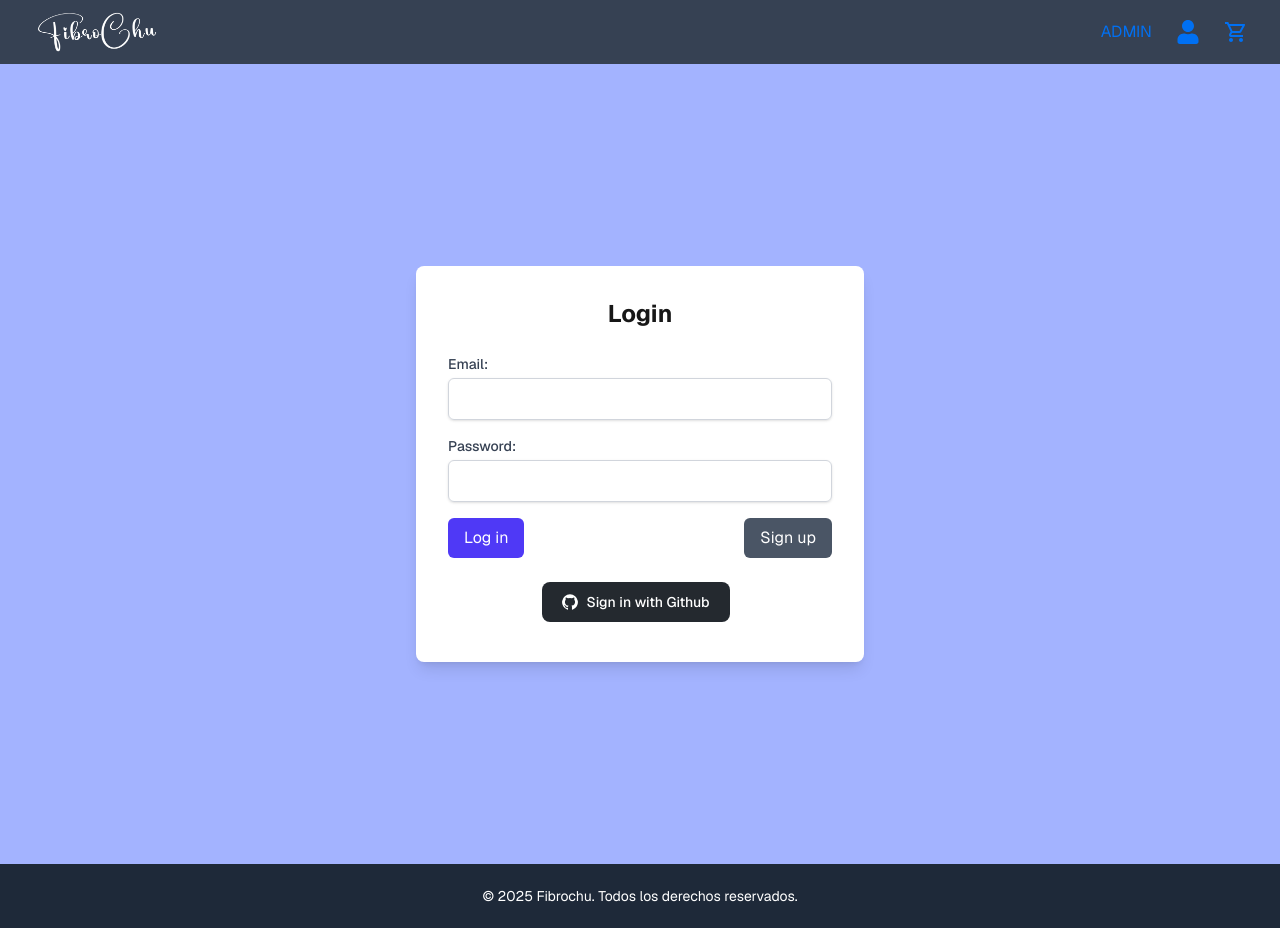
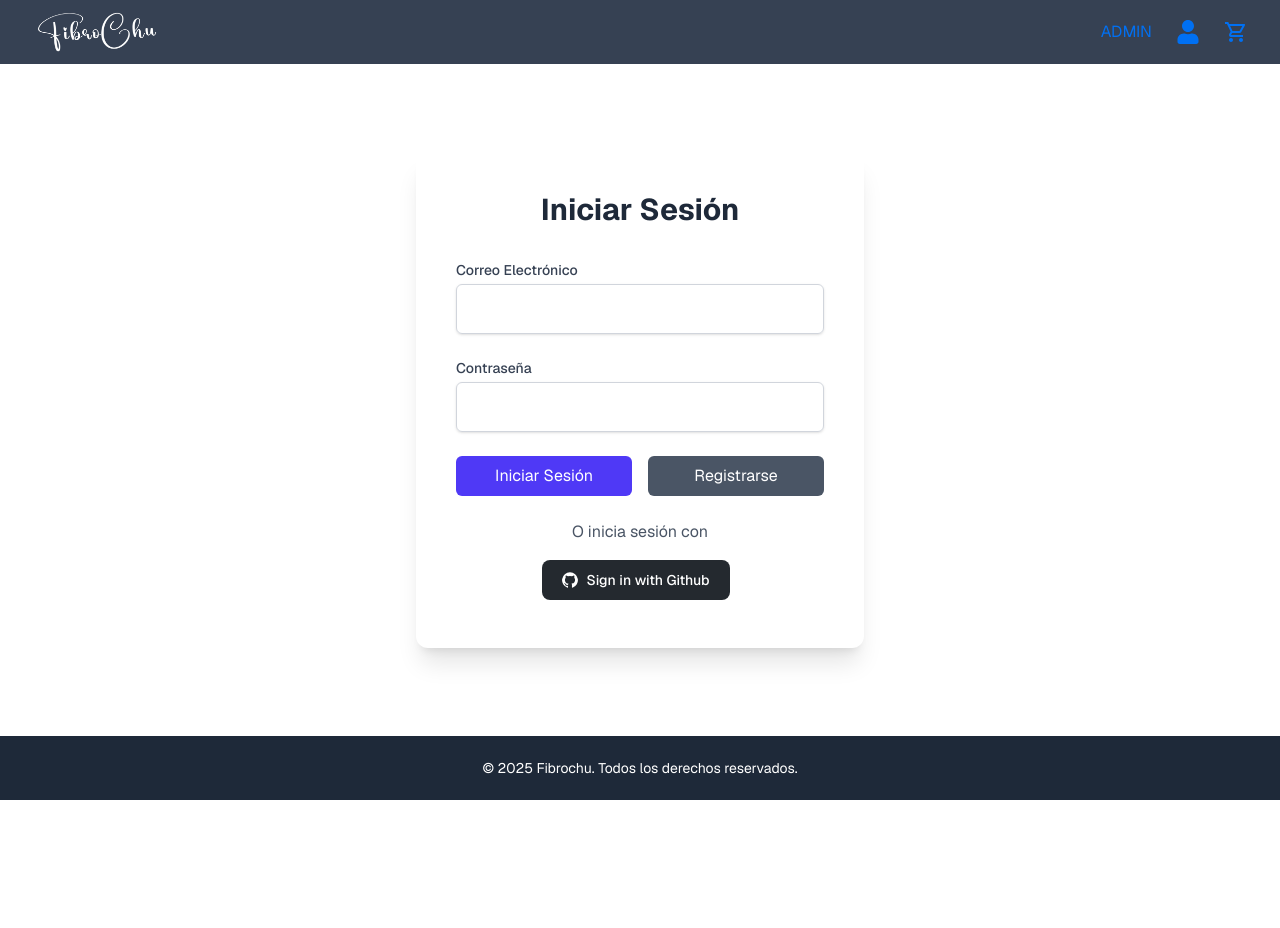
Before and after one commit to laureanojuarez/fibrochu, a Next.js app: page /login in a window 1280 px wide. After the commit the page ends 800 px from the top, so only its background shows below. Built offline with nearby package versions, Linux system fonts and the light colour scheme; no server answers.

Commit message:
Cree las preferencias de la api de mercadopago y esta funcional! Falta las webhooks

```diff
--- a/package.json
+++ b/package.json
@@ -12,6 +12,7 @@
     "@supabase/ssr": "^0.5.2",
     "@supabase/supabase-js": "^2.49.1",
     "axios": "^1.8.1",
+    "mercadopago": "^2.3.0",
     "next": "15.2.1",
     "react": "^19.0.0",
     "react-dom": "^19.0.0",
--- /dev/null
+++ b/src/app/api/create_preference/route.js
@@ -0,0 +1,39 @@
+import { MercadoPagoConfig, Preference } from "mercadopago";
+
+const client = new MercadoPagoConfig({
+  accessToken: process.env.MP_ACCESS_TOKEN,
+});
+const preference = new Preference(client);
+
+export async function POST(request) {
+  const { items } = await request.json();
+
+  try {
+    const response = await preference.create({
+      body: {
+        items: items.map((item) => ({
+          title: item.title,
+          description: item.description,
+          quantity: item.quantity,
+          unit_price: item.unit_price,
+        })),
+        back_urls: {
+          success: "http://localhost:3000/success",
+          failure: "http://localhost:3000/failure",
+          pending: "http://localhost:3000/pending",
+        },
+        auto_return: "approved",
+      },
+    });
+
+    return new Response(JSON.stringify({ init_point: response.init_point }), {
+      status: 200,
+      headers: { "Content-Type": "application/json" },
+    });
+  } catch (error) {
+    return new Response(JSON.stringify({ error: error.message }), {
+      status: 500,
+      headers: { "Content-Type": "application/json" },
+    });
+  }
+}
--- /dev/null
+++ b/src/app/auth/confirm/route.jsx
@@ -0,0 +1,25 @@
+import { createClient } from "@/utils/supabase/server";
+import { redirect } from "next/navigation";
+
+export async function GET(request) {
+  const { searchParams } = new URL(request.url);
+  const token_hash = searchParams.get("token_hash");
+  const type = searchParams.get("type");
+  const next = searchParams.get("next") ?? "/";
+
+  if (token_hash && type) {
+    const supabase = await createClient();
+
+    const { error } = await supabase.auth.verifyOtp({
+      type,
+      token_hash,
+    });
+    if (!error) {
+      // redirect user to specified redirect URL or root of app
+      redirect(next);
+    }
+  }
+
+  // redirect the user to an error page with some instructions
+  redirect("/error");
+}
--- a/src/app/carrito/page.jsx
+++ b/src/app/carrito/page.jsx
@@ -8,14 +8,13 @@ export default function Carrito() {
 
   async function handleCheckout() {
     const { data } = await axios.post(
-      "http://localhost:5000/create_preference",
+      "http://localhost:3000/api/create_preference",
       {
         items: cart.map((product) => ({
           title: product.nombre,
           description: product.descripcion,
           unit_price: product.precio,
           quantity: 1,
-          currency_id: "ARS",
         })),
       }
     );
--- a/src/app/login/actions.js
+++ b/src/app/login/actions.js
@@ -2,11 +2,10 @@
 
 import { createClient } from "@/utils/supabase/server";
 import { revalidatePath } from "next/cache";
-import { redirect } from "next/dist/server/api-utils";
-import { cookies } from "next/headers";
+import { redirect } from "next/navigation";
 
 export async function login(formData) {
-  const supabase = await createClient({ cookies });
+  const supabase = await createClient();
 
   const data = {
     email: formData.get("email"),
@@ -24,7 +23,7 @@ export async function login(formData) {
 }
 
 export async function signup(formData) {
-  const supabase = await createServer();
+  const supabase = await createClient();
 
   const data = {
     email: formData.get("email"),
--- a/src/app/login/page.jsx
+++ b/src/app/login/page.jsx
@@ -3,23 +3,25 @@ import { login, signup } from "./actions";
 
 export default function LoginPage() {
   return (
-    <section className="flex justify-center items-center h-screen bg-indigo-300">
-      <div className="bg-white p-8 rounded-lg shadow-lg w-full max-w-md">
-        <h2 className="text-2xl font-bold mb-6 text-center">Login</h2>
-        <form className="flex flex-col gap-4">
+    <section className=" flex items-center justify-center bg-gradient-to-r ">
+      <div className="bg-white rounded-xl shadow-xl p-10 max-w-md w-full">
+        <h2 className="text-3xl font-bold text-center text-gray-800 mb-8">
+          Iniciar Sesión
+        </h2>
+        <form className="space-y-6">
           <div>
             <label
               htmlFor="email"
               className="block text-sm font-medium text-gray-700"
             >
-              Email:
+              Correo Electrónico
             </label>
             <input
               id="email"
               name="email"
               type="email"
               required
-              className="mt-1 p-2 w-full border border-gray-300 rounded-md shadow-sm focus:ring-indigo-500 focus:border-indigo-500"
+              className="mt-1 p-3 w-full border border-gray-300 rounded-md shadow-sm focus:outline-none focus:ring-2 focus:ring-indigo-400"
             />
           </div>
           <div>
@@ -27,32 +29,35 @@ export default function LoginPage() {
               htmlFor="password"
               className="block text-sm font-medium text-gray-700"
             >
-              Password:
+              Contraseña
             </label>
             <input
               id="password"
               name="password"
               type="password"
               required
-              className="mt-1 p-2 w-full border border-gray-300 rounded-md shadow-sm focus:ring-indigo-500 focus:border-indigo-500"
+              className="mt-1 p-3 w-full border border-gray-300 rounded-md shadow-sm focus:outline-none focus:ring-2 focus:ring-indigo-400"
             />
           </div>
-          <div className="flex justify-between items-center">
+          <div className="flex gap-4">
             <button
+              type="submit"
               formAction={login}
-              className="bg-indigo-600 text-white py-2 px-4 rounded-md hover:bg-indigo-700 focus:outline-none focus:ring-2 focus:ring-indigo-500 focus:ring-offset-2"
+              className="flex-1 py-2 px-4 bg-indigo-600 text-white rounded-md hover:bg-indigo-700 transition-colors"
             >
-              Log in
+              Iniciar Sesión
             </button>
             <button
+              type="submit"
               formAction={signup}
-              className="bg-gray-600 text-white py-2 px-4 rounded-md hover:bg-gray-700 focus:outline-none focus:ring-2 focus:ring-gray-500 focus:ring-offset-2"
+              className="flex-1 py-2 px-4 bg-gray-600 text-white rounded-md hover:bg-gray-700 transition-colors"
             >
-              Sign up
+              Registrarse
             </button>
           </div>
         </form>
-        <div className="mt-6">
+        <p className="text-center text-gray-600 mt-6">O inicia sesión con</p>
+        <div className="mt-4">
           <AuthButtonServer />
         </div>
       </div>
```
Also changed, not shown: 1 other file (tests, documents, lock files or other folders).
